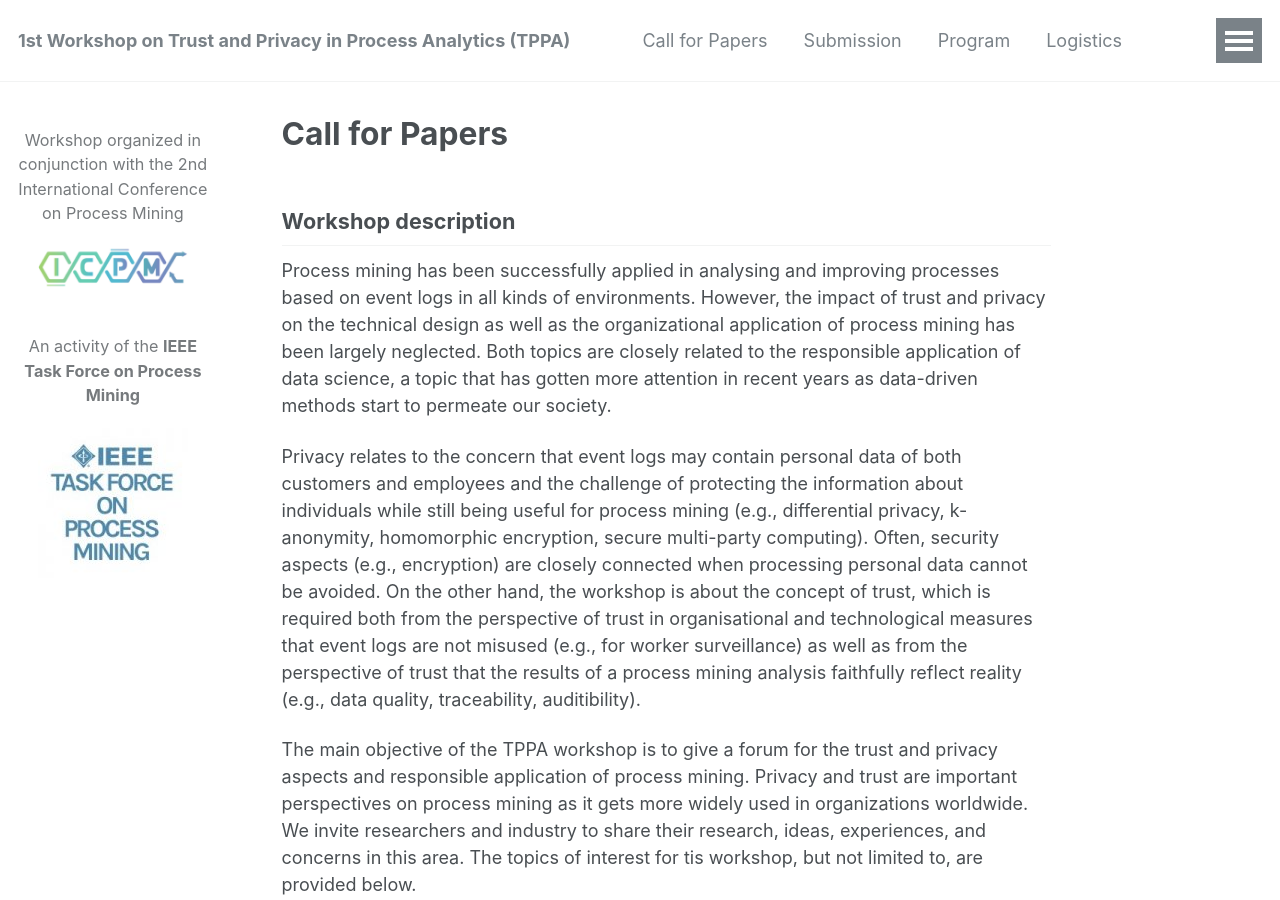
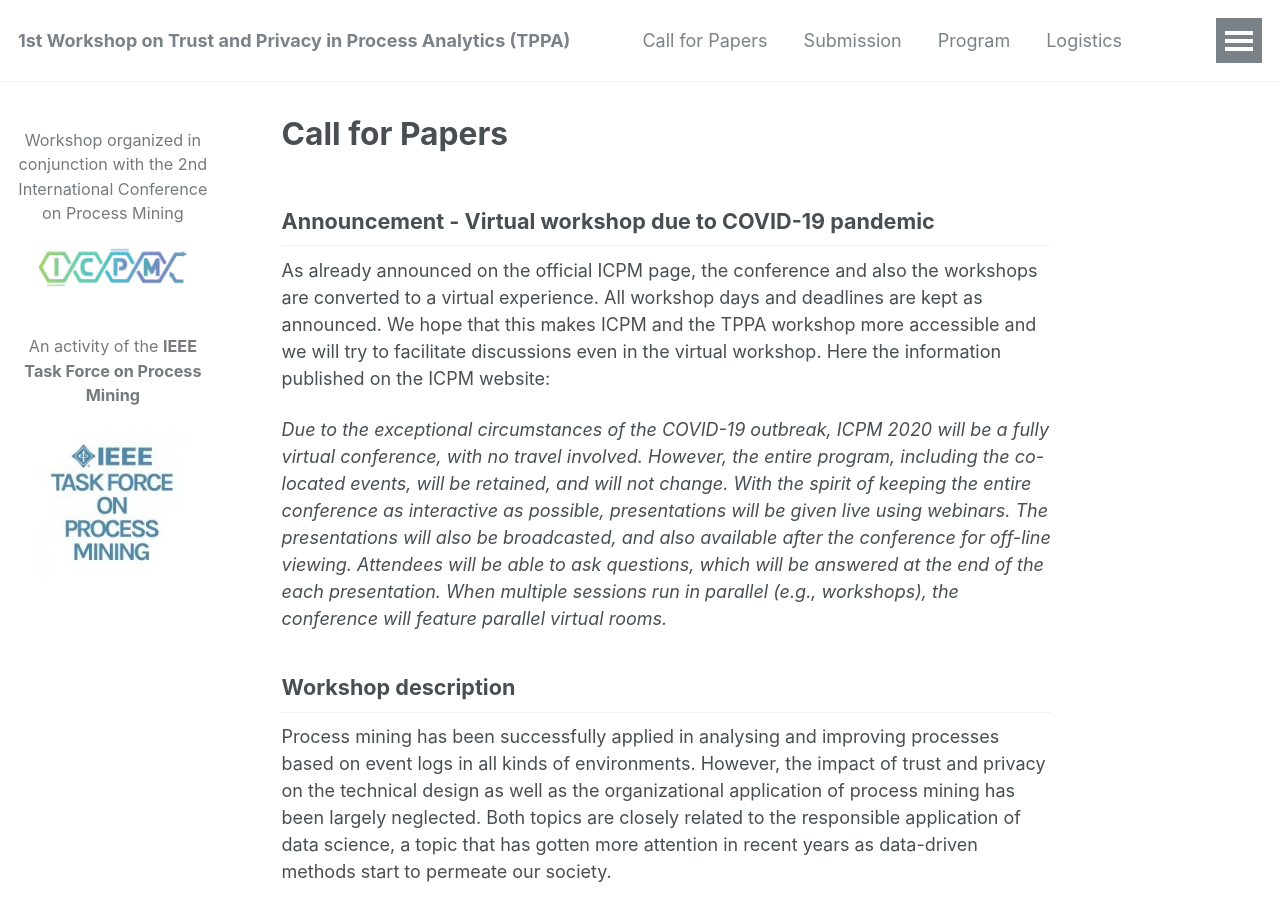
Before and after one commit to academicpages/events, a Jekyll site: the page built from _pages/about.md, in a window 1280 px wide and 900 px high. Built offline with Jekyll 4.4.1, drawn with Linux system fonts in a browser that asks for light colours.

Commit message:
Update about.md

```diff
--- a/_pages/about.md
+++ b/_pages/about.md
@@ -6,6 +6,13 @@ redirect_from:
   - /about/
   - /about.html
 ---
+
+## Announcement - Virtual workshop due to COVID-19 pandemic
+
+As already announced on the official ICPM page, the conference and also the workshops are converted to a virtual experience. All workshop days and deadlines are kept as announced. We hope that this makes ICPM and the TPPA workshop more accessible and we will try to facilitate discussions even in the virtual workshop. Here the information published on the ICPM website:
+
+*Due to the exceptional circumstances of the COVID-19 outbreak, ICPM 2020 will be a fully virtual conference, with no travel involved. However, the entire program, including the co-located events, will be retained, and will not change. With the spirit of keeping the entire conference as interactive as possible, presentations will be given live using webinars. The presentations will also be broadcasted, and also available after the conference for off-line viewing. Attendees will be able to ask questions, which will be answered at the end of the each presentation. When multiple sessions run in parallel (e.g., workshops), the conference will feature parallel virtual rooms.*
+
 
 ## Workshop description
 
```
